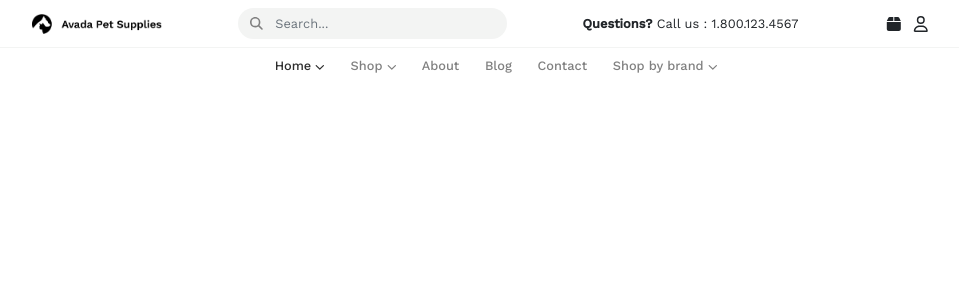
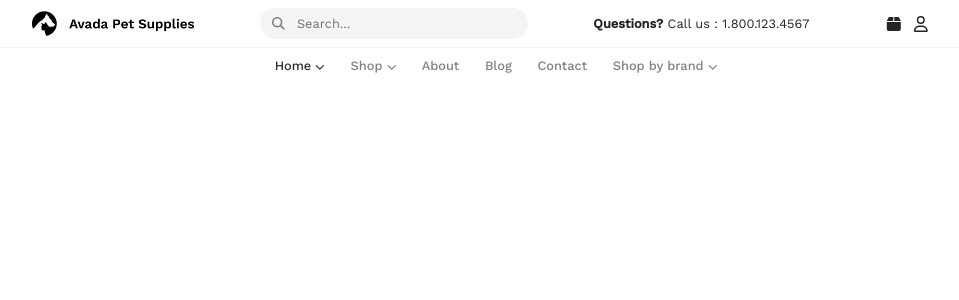
Before and after one commit to alessiaBer/proj-html-vuejs, a Vue app: page / in a window 1280 px wide. Shown: the top 300 px of the page, without its empty margins (160-1119 px from the left). Built offline with nearby package versions, Linux system fonts and the light colour scheme.

Commit message:
[correct] size

```diff
--- a/src/assets/scss/partials/_header.scss
+++ b/src/assets/scss/partials/_header.scss
@@ -3,7 +3,7 @@
 .nav-banner {
   justify-content: space-between;
   .logo {
-    height: 20px;
+    height: 25px;
   }
   .input-group {
     width: 30%;
```
